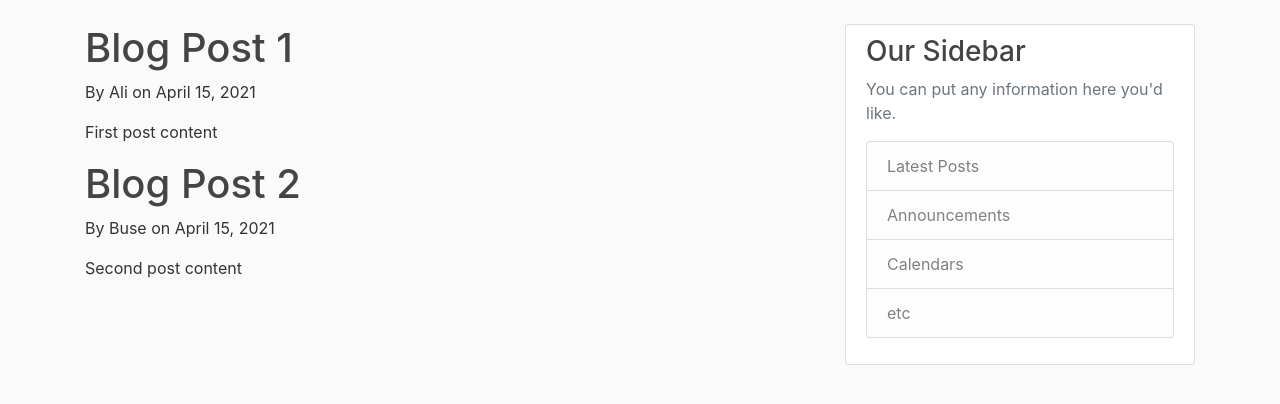
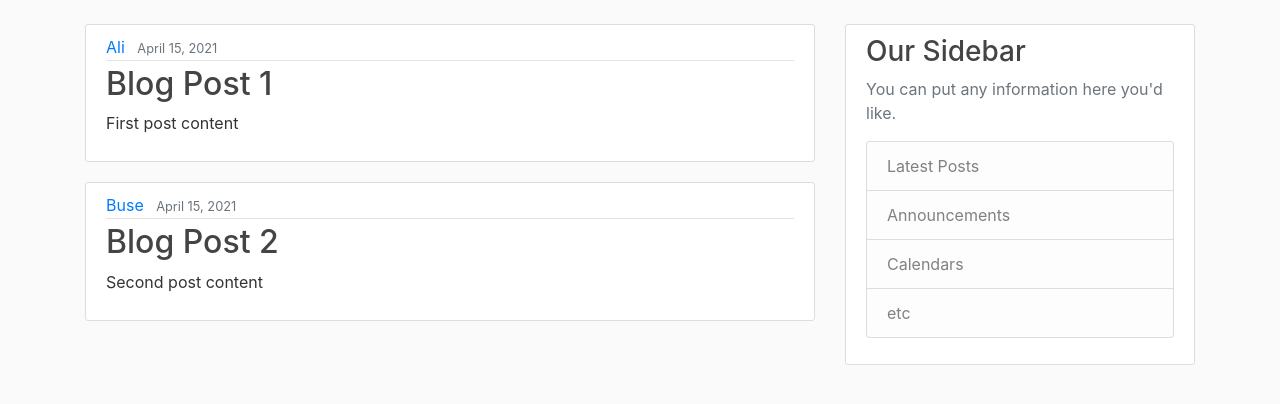
Before and after one commit to alifarukyucel/django-web-app, a Django app: page /blog/ in a window 1280 px wide. Shown: the part 56-460 px from the top of the page. Run offline with Django 3.2, Linux system fonts and the light colour scheme; some libraries are stand-ins or nearby versions.

Commit message:
Style: Update how posts look

```diff
--- a/django_project/blog/templates/blog/home.html
+++ b/django_project/blog/templates/blog/home.html
@@ -1,8 +1,15 @@
 {% extends "blog/base.html" %}
 {% block content %}
     {% for post in posts %} <!-- Code Block -->
-        <h1>{{ post.title }}</h1> <!-- Use double curly braces to access a variable -->
-        <p>By {{ post.author }} on {{ post.date_posted }}</p>
-        <p>{{ post.content }}</p>
+        <article class="media content-section">
+          <div class="media-body">
+            <div class="article-metadata">
+              <a class="mr-2" href="#">{{ post.author }}</a>
+              <small class="text-muted">{{ post.date_posted }}</small>
+            </div>
+            <h2><a class="article-title" href="#">{{ post.title }}</a></h2>
+            <p class="article-content">{{ post.content }}</p>
+          </div>
+        </article>
     {% endfor %}
 {% endblock content %}
```
Also changed, not shown: django_project/blog/templates/blog/base.html (line endings or trailing spaces).
